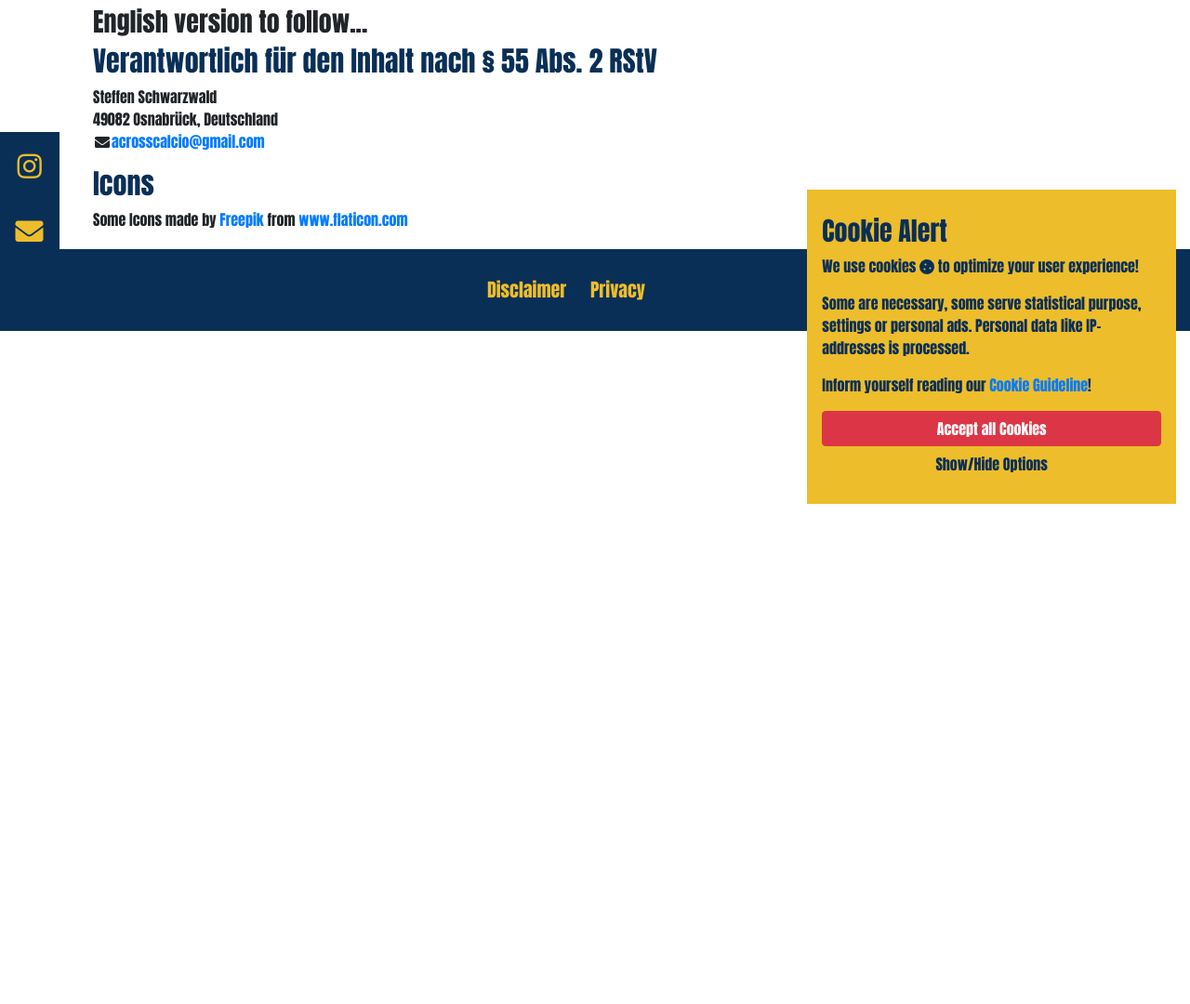
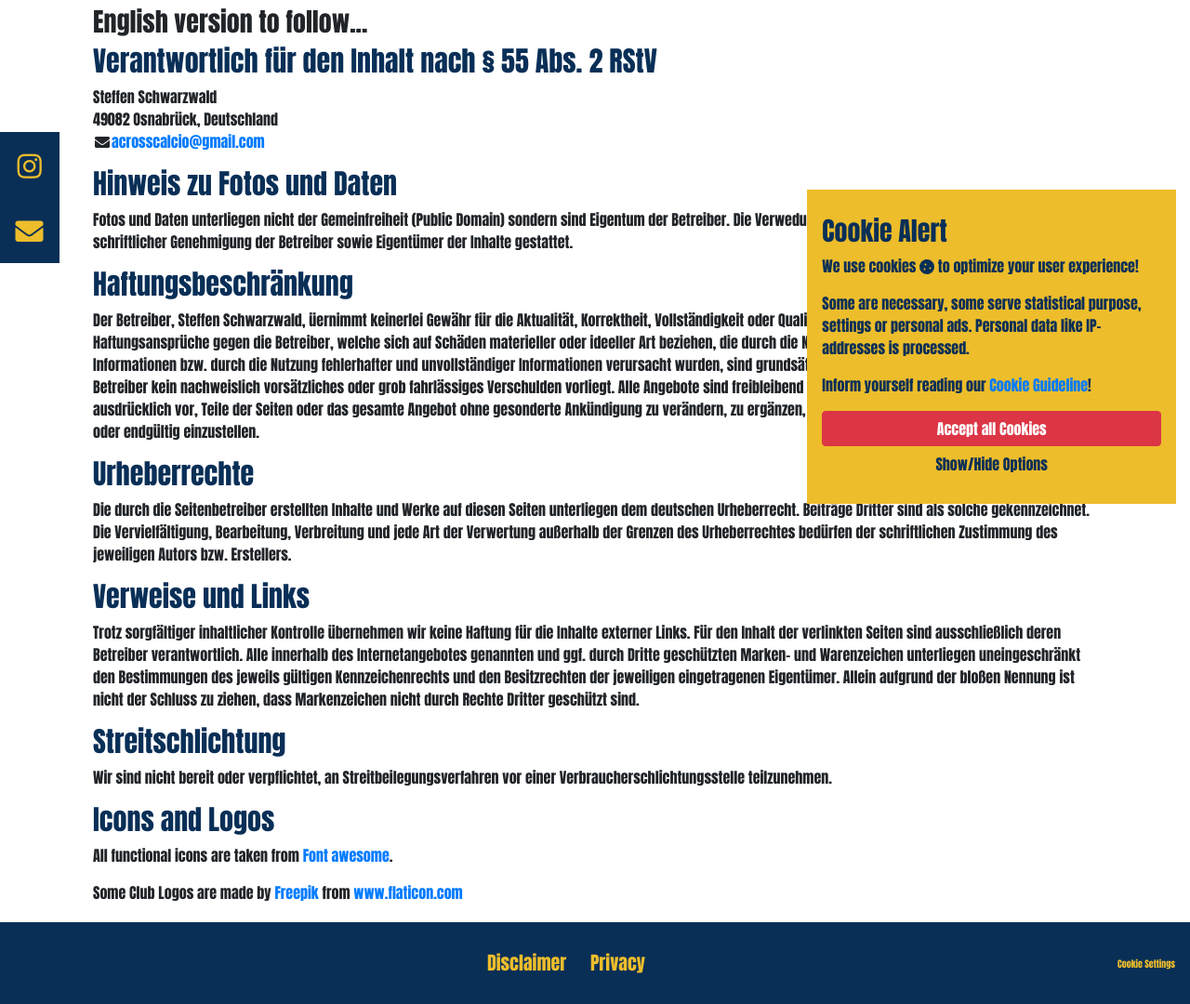
Before and after one commit to S73FF3N/acrosscalcio, a Django app: page /disclaimer/ in a window 1280 px wide. Shown: the part 258-1338 px from the top of the page at 93% size. Before the commit the page ends 800 px from the top, so only its background shows below. Run offline with Django 3.2, Linux system fonts and the light colour scheme; some libraries are stand-ins or nearby versions.

Commit message:
upadate of diclaimer

```diff
--- a/allstar_teams/templates/disclaimer.html
+++ b/allstar_teams/templates/disclaimer.html
@@ -15,7 +15,18 @@
     <p>Steffen Schwarzwald<br>
     49082 Osnabrück, Deutschland<br>
     <i class="fa fa-envelope fa-fw"></i><a style="text-decoration:none" href="mailto:acrosscalcio@gmail.com">acrosscalcio@gmail.com</a></p>
-    <h2>Icons</h2>
-    <p>Some Icons made by <a href="https://www.freepik.com" title="Freepik">Freepik</a> from <a href="https://www.flaticon.com/" title="Flaticon">www.flaticon.com</a></p>
+    <h2>Hinweis zu Fotos und Daten</h2>
+    <p>Fotos und Daten unterliegen nicht der Gemeinfreiheit (Public Domain) sondern sind Eigentum der Betreiber. Die Verwedung von Fotos sowie Daten ist nur mit schriftlicher Genehmigung der Betreiber sowie Eigentümer der Inhalte gestattet.</p>
+    <h2>Haftungsbeschränkung</h2>
+    <p>Der Betreiber, Steffen Schwarzwald, üernimmt keinerlei Gewähr für die Aktualität, Korrektheit, Vollständigkeit oder Qualität der bereitgestellten Informationen. Haftungsansprüche gegen die Betreiber, welche sich auf Schäden materieller oder ideeller Art beziehen, die durch die Nutzung oder Nichtnutzung der dargebotenen Informationen bzw. durch die Nutzung fehlerhafter und unvollständiger Informationen verursacht wurden, sind grundsätzlich ausgeschlossen, sofern seitens der Betreiber kein nachweislich vorsätzliches oder grob fahrlässiges Verschulden vorliegt. Alle Angebote sind freibleibend und unverbindlich. Die Betreiber behält es sich ausdrücklich vor, Teile der Seiten oder das gesamte Angebot ohne gesonderte Ankündigung zu verändern, zu ergänzen, zu löschen oder die Veröffentlichung zeitweise oder endgültig einzustellen.</p>
+    <h2>Urheberrechte</h2>
+    <p>Die durch die Seitenbetreiber erstellten Inhalte und Werke auf diesen Seiten unterliegen dem deutschen Urheberrecht. Beiträge Dritter sind als solche gekennzeichnet. Die Vervielfältigung, Bearbeitung, Verbreitung und jede Art der Verwertung außerhalb der Grenzen des Urheberrechtes bedürfen der schriftlichen Zustimmung des jeweiligen Autors bzw. Erstellers.</p>
+    <h2>Verweise und Links</h2>
+    <p>Trotz sorgfältiger inhaltlicher Kontrolle übernehmen wir keine Haftung für die Inhalte externer Links. Für den Inhalt der verlinkten Seiten sind ausschließlich deren Betreiber verantwortlich. Alle innerhalb des Internetangebotes genannten und ggf. durch Dritte geschützten Marken- und Warenzeichen unterliegen uneingeschränkt den Bestimmungen des jeweils gültigen Kennzeichenrechts und den Besitzrechten der jeweiligen eingetragenen Eigentümer. Allein aufgrund der bloßen Nennung ist nicht der Schluss zu ziehen, dass Markenzeichen nicht durch Rechte Dritter geschützt sind.</p>
+    <h2>Streitschlichtung</h2>
+    <p>Wir sind nicht bereit oder verpflichtet, an Streitbeilegungsverfahren vor einer Verbraucherschlichtungsstelle teilzunehmen.</p>
+    <h2>Icons and Logos</h2>
+    <p>All functional icons are taken from <a href="https://fontawesome.com">Font awesome</a>.</p>
+    <p>Some Club Logos are made by <a href="https://www.freepik.com" title="Freepik">Freepik</a> from <a href="https://www.flaticon.com/" title="Flaticon">www.flaticon.com</a></p>
 </div>
 {% endblock %}
```
